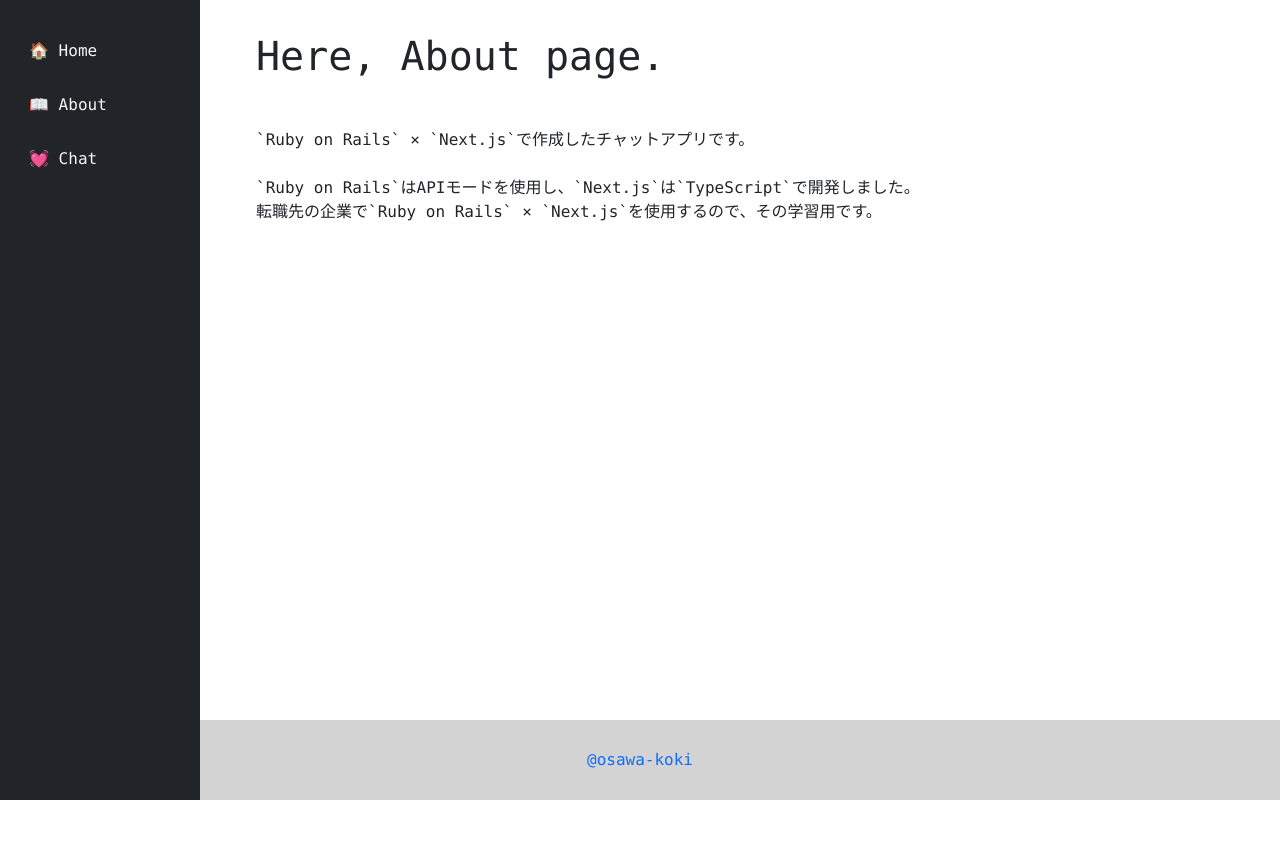
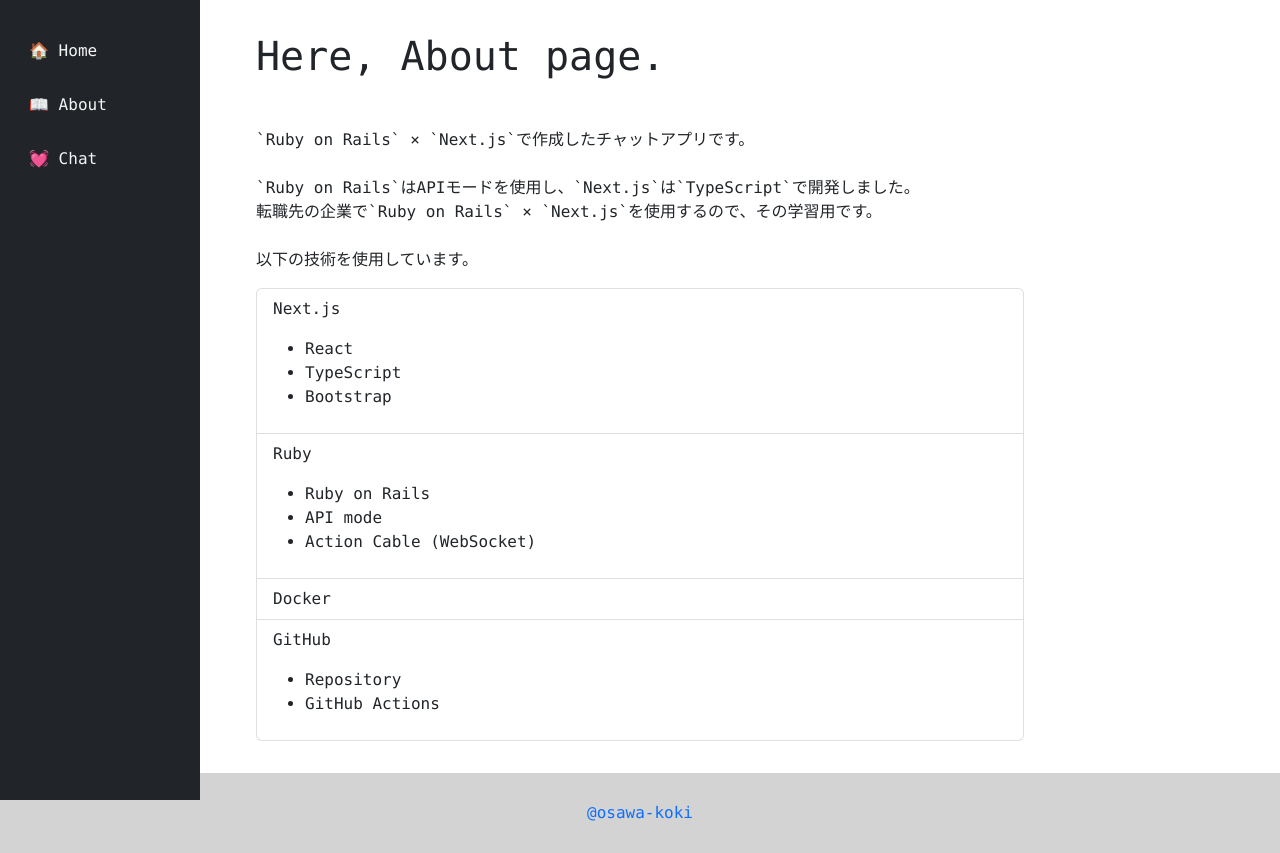
Before and after one commit to osawa-koki/my-simple-chat-room.rb, a Next.js app in the folder client/: page /about in a window 1280 px wide. Before the commit the page ends 800 px from the top, so only its background shows below. Built offline with nearby package versions, Linux system fonts and the light colour scheme.

Commit message:
Aboutページもっと書いた。

```diff
--- a/client/pages/about.tsx
+++ b/client/pages/about.tsx
@@ -1,4 +1,5 @@
 import React from "react";
+import { ListGroup } from "react-bootstrap";
 import Layout from "../components/Layout";
 
 export default function AboutPage() {
@@ -6,12 +7,42 @@
     <Layout>
       <div id="About">
         <h1>Here, About page.</h1>
-        <p className="mt-5">
+        <div className="mt-5">
           `Ruby on Rails` × `Next.js`で作成したチャットアプリです。<br />
           <br />
           `Ruby on Rails`はAPIモードを使用し、`Next.js`は`TypeScript`で開発しました。<br />
-          転職先の企業で`Ruby on Rails` × `Next.js`を使用するので、その学習用です。
-        </p>
+          転職先の企業で`Ruby on Rails` × `Next.js`を使用するので、その学習用です。<br />
+          <br />
+          以下の技術を使用しています。
+          <ListGroup className="mt-3">
+            <ListGroup.Item>
+              Next.js
+              <ul className="my-3">
+                <li>React</li>
+                <li>TypeScript</li>
+                <li>Bootstrap</li>
+              </ul>
+            </ListGroup.Item>
+            <ListGroup.Item>
+              Ruby
+              <ul className="my-3">
+                <li>Ruby on Rails</li>
+                <li>API mode</li>
+                <li>Action Cable (WebSocket)</li>
+              </ul>
+            </ListGroup.Item>
+            <ListGroup.Item>
+              Docker
+            </ListGroup.Item>
+            <ListGroup.Item>
+              GitHub
+              <ul className="my-3">
+                <li>Repository</li>
+                <li>GitHub Actions</li>
+              </ul>
+            </ListGroup.Item>
+          </ListGroup>
+        </div>
       </div>
     </Layout>
   );
```
